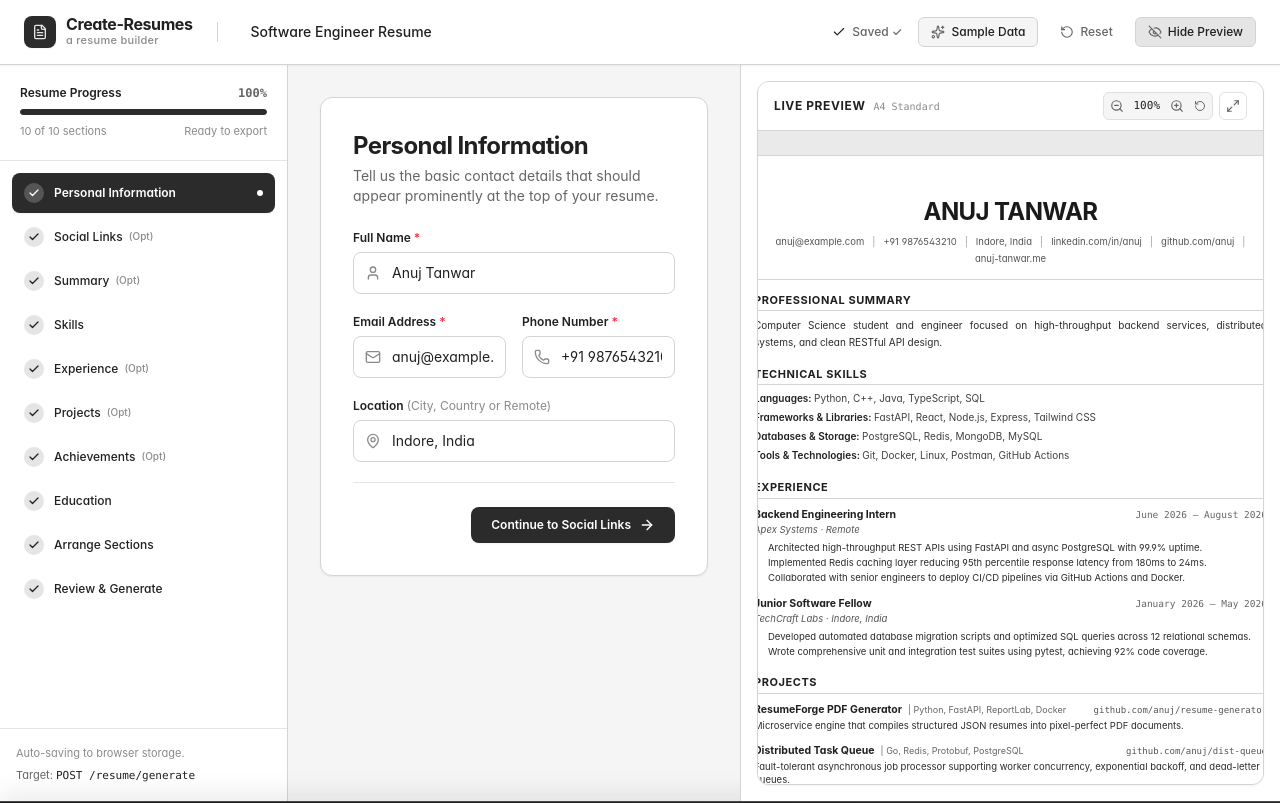
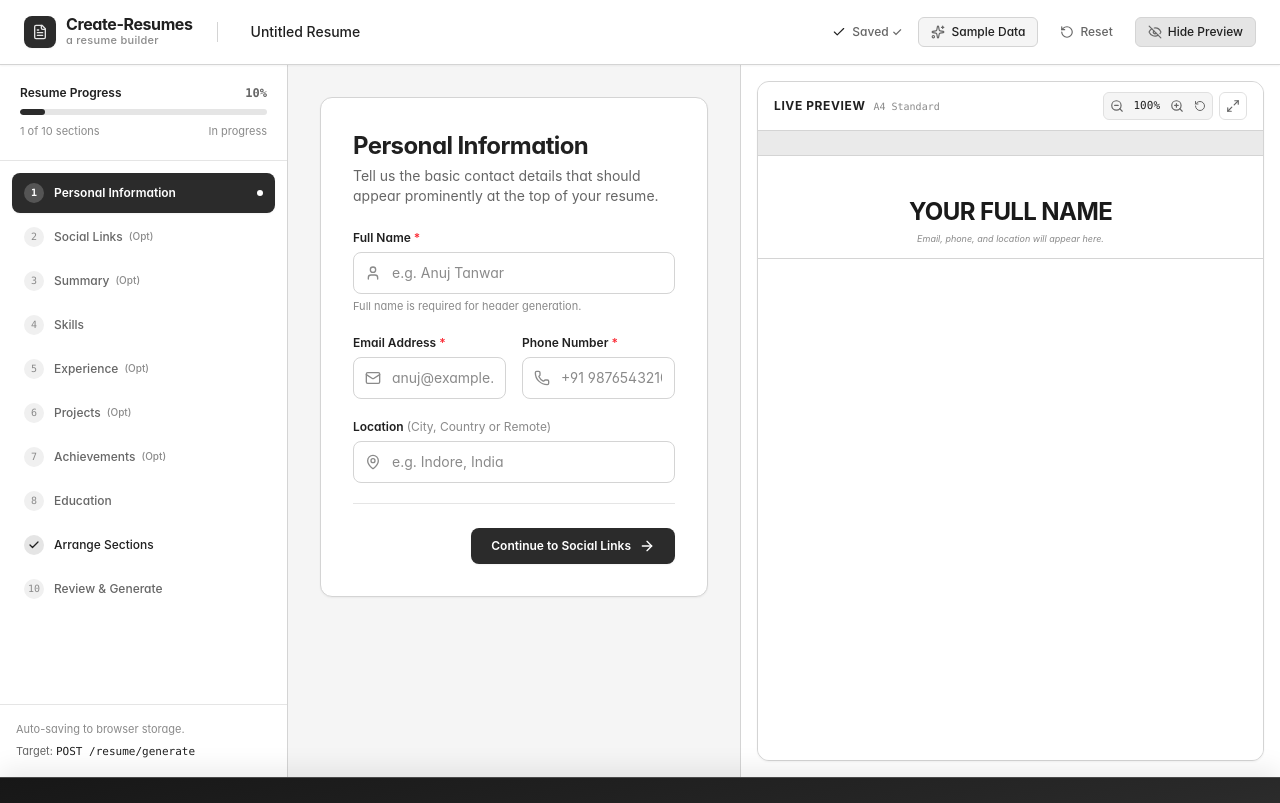
Before and after one commit to Gitanuj993/create-resume-ui, a React (Vite) app: page / in a window 1280 px wide. Shown: the top 803 px of the page. Built offline with nearby package versions, Linux system fonts and the light colour scheme.

Commit message:
Change default resume data from sample to empty template

```diff
--- a/src/App.tsx
+++ b/src/App.tsx
@@ -30,7 +30,7 @@ const STORAGE_KEY = 'resumeforge_data_v1';
 const TITLE_STORAGE_KEY = 'resumeforge_title_v1';
 
 export default function App() {
-  // Load initial resume data from localStorage or default to sample data for immediate visual joy
+  // Load initial resume data from localStorage or default to empty template
   const [resumeData, setResumeData] = useState<ResumeData>(() => {
     try {
       const saved = localStorage.getItem(STORAGE_KEY);
@@ -40,14 +40,14 @@ export default function App() {
     } catch {
       // Ignore parse error and fallback
     }
-    return SAMPLE_RESUME_DATA;
+    return INITIAL_RESUME_DATA;
   });
 
   const [resumeTitle, setResumeTitle] = useState<string>(() => {
     try {
-      return localStorage.getItem(TITLE_STORAGE_KEY) || 'Software Engineer Resume';
+      return localStorage.getItem(TITLE_STORAGE_KEY) || 'Untitled Resume';
     } catch {
-      return 'Software Engineer Resume';
+      return 'Untitled Resume';
     }
   });
 
@@ -299,7 +299,7 @@ export default function App() {
 
         {/* Right: Live Resume Preview Panel (Desktop-first) */}
         {isPreviewVisible && (
-          <aside className="w-full lg:w-[480px] xl:w-[540px] 2xl:w-[620px] bg-white border-t lg:border-t-0 lg:border-l border-[#D4D4D4] p-3 sm:p-4 shrink-0 flex flex-col h-[600px] lg:h-[calc(100vh-64px)] sticky top-16">
+          <aside className="w-full lg:w-[480px] xl:w-[540px] 2xl:w-[620px] bg-white border-t lg:border-t-0 lg:border-l border-[#D4D4D4] p-3 sm:p-4 shrink-0 flex flex-col h-[600px] lg:h-[calc(100vh-88px)] overflow-hidden">
             <ResumePreview
               data={resumeData}
             />
```
